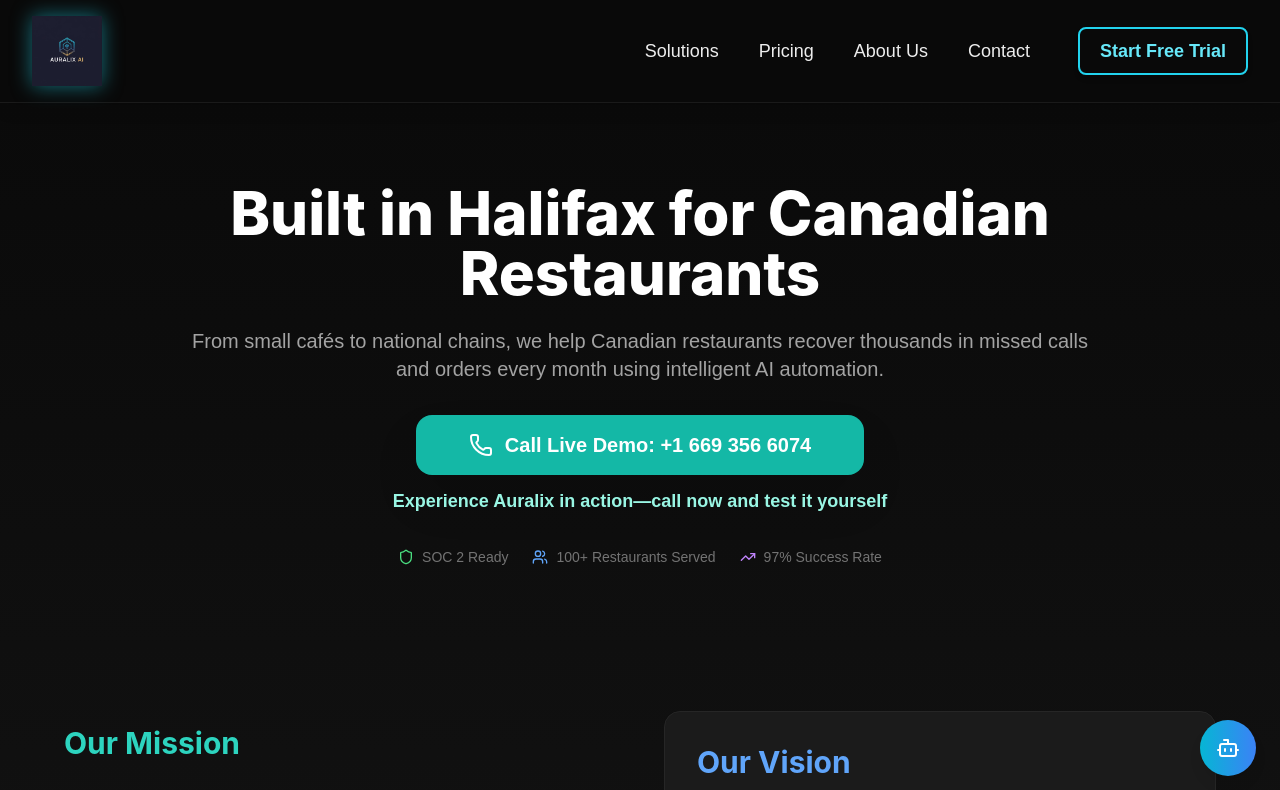
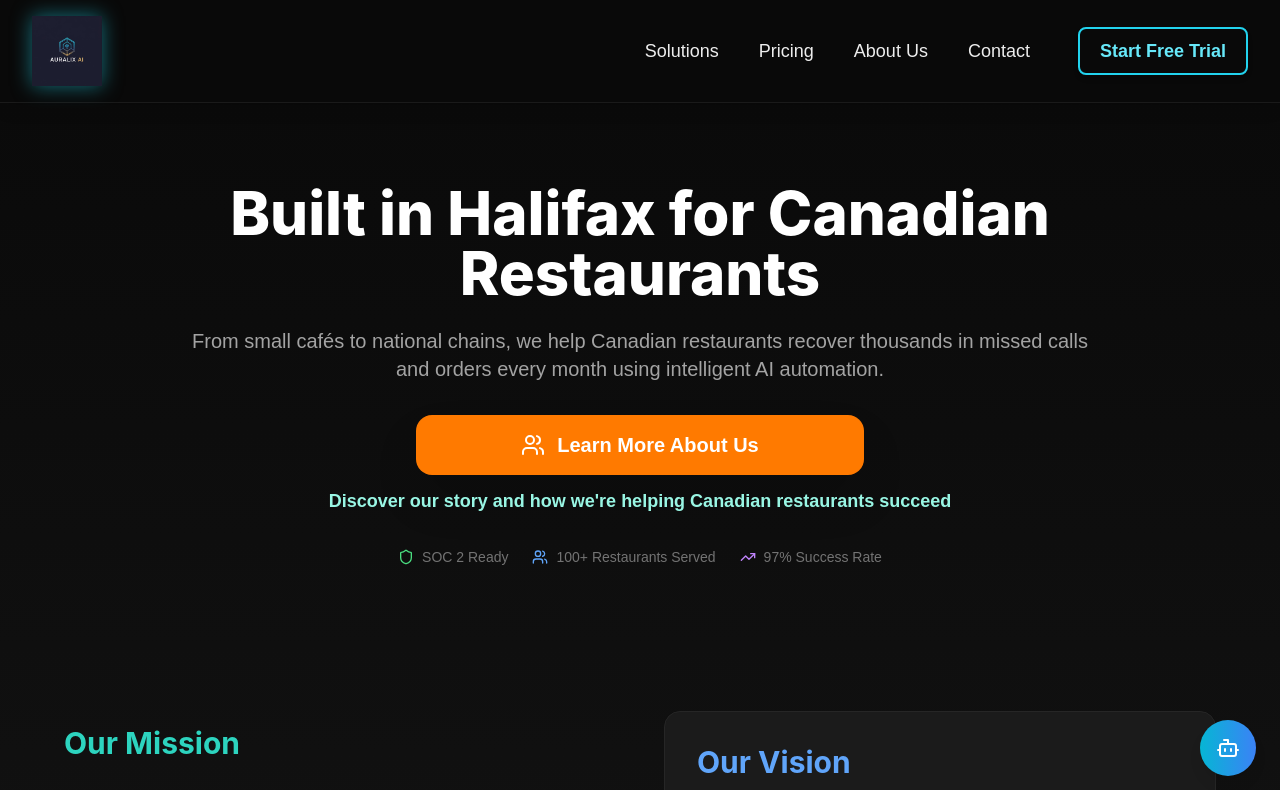
Before and after one commit to zamanmaruf/auralix-web, a Next.js app: page /about-us in a window 1280 px wide. Shown: the top 790 px of the page. Built offline with nearby package versions, Linux system fonts and the light colour scheme.

Commit message:
Optimize CTA strategy: Remove redundant demo buttons, add contextual CTAs, fix chatbot integration with OpenAI API

```diff
--- a/src/app/about-us/page.tsx
+++ b/src/app/about-us/page.tsx
@@ -51,7 +51,7 @@
             in missed calls and orders every month using intelligent AI automation.
           </motion.p>
 
-          {/* Live Demo Button */}
+          {/* Primary CTA */}
           <motion.div
             initial={{ opacity: 0, y: 20 }}
             animate={{ opacity: 1, y: 0 }}
@@ -59,14 +59,14 @@
             className="mb-8"
           >
             <a
-              href="tel:+16693566074"
-              className="bg-primary-500 hover:bg-primary-600 text-white px-8 py-4 rounded-2xl font-bold text-xl shadow-2xl hover:shadow-3xl transition-all duration-200 hover:scale-105 flex items-center justify-center gap-3 mx-auto max-w-md"
+              href="/contact"
+              className="bg-accent-orange hover:bg-accent-orange/90 text-white px-8 py-4 rounded-2xl font-bold text-xl shadow-2xl hover:shadow-3xl transition-all duration-200 hover:scale-105 flex items-center justify-center gap-3 mx-auto max-w-md"
             >
-              <Phone className="w-6 h-6" />
-              Call Live Demo: +1 669 356 6074
+              <Users className="w-6 h-6" />
+              Learn More About Us
             </a>
             <p className="text-primary-200 text-lg font-semibold mt-3">
-              Experience Auralix in action—call now and test it yourself
+              Discover our story and how we're helping Canadian restaurants succeed
             </p>
           </motion.div>
 
--- a/src/app/contact/page.tsx
+++ b/src/app/contact/page.tsx
@@ -28,7 +28,7 @@
             Auralix AI can transform your restaurant operations.
           </motion.p>
 
-          {/* Live Demo Button */}
+          {/* Primary CTA */}
           <motion.div
             initial={{ opacity: 0, y: 20 }}
             animate={{ opacity: 1, y: 0 }}
@@ -36,14 +36,14 @@
             className="mb-8"
           >
             <a
-              href="tel:+16693566074"
-              className="bg-primary-500 hover:bg-primary-600 text-white px-8 py-4 rounded-2xl font-bold text-xl shadow-2xl hover:shadow-3xl transition-all duration-200 hover:scale-105 flex items-center justify-center gap-3 mx-auto max-w-md"
+              href="#contact-form"
+              className="bg-accent-orange hover:bg-accent-orange/90 text-white px-8 py-4 rounded-2xl font-bold text-xl shadow-2xl hover:shadow-3xl transition-all duration-200 hover:scale-105 flex items-center justify-center gap-3 mx-auto max-w-md"
             >
-              <Phone className="w-6 h-6" />
-              Call Live Demo: +1 669 356 6074
+              <MessageSquare className="w-6 h-6" />
+              Get Started Today
             </a>
             <p className="text-primary-200 text-lg font-semibold mt-3">
-              Experience Auralix in action—call now and test it yourself
+              Fill out the form below and we'll contact you within 24 hours
             </p>
           </motion.div>
         </div>
--- a/src/app/one-pager/page.tsx
+++ b/src/app/one-pager/page.tsx
@@ -36,11 +36,11 @@
 
             <div className="mb-12">
               <a
-                href="tel:+16693566074"
+                href="tel:+14385333214"
                 className="bg-primary-500 text-white px-12 py-6 rounded-2xl font-bold text-2xl hover:bg-primary-600 transition-all duration-200 flex items-center justify-center gap-3 mx-auto max-w-md shadow-2xl hover:shadow-3xl transform hover:scale-105"
               >
                 <Phone className="w-8 h-8" />
-                Call Live Demo: +1 669 356 6074
+                Call Live Demo: +1 438 533 3214
               </a>
               <p className="text-lg text-primary-100 mt-4 max-w-2xl mx-auto">
                 Experience Auralix in action—call now and test it yourself
@@ -221,11 +221,11 @@
 
             <div className="mb-8">
               <a
-                href="tel:+16693566074"
+                href="tel:+14385333214"
                 className="bg-white text-primary-500 px-12 py-6 rounded-2xl font-bold text-2xl hover:bg-gray-100 transition-all duration-200 flex items-center justify-center gap-3 mx-auto max-w-md shadow-2xl hover:shadow-3xl transform hover:scale-105 mb-6"
               >
                 <Phone className="w-8 h-8" />
-                Call Live Demo: +1 669 356 6074
+                Call Live Demo: +1 438 533 3214
               </a>
               <p className="text-xl text-primary-100 mb-6 max-w-2xl mx-auto">
                 Experience Auralix in action—call now and test it yourself
--- a/src/app/pricing/page.tsx
+++ b/src/app/pricing/page.tsx
@@ -73,7 +73,7 @@
             Choose the plan that fits your restaurant size. Professional setup included with all plans.
           </motion.p>
 
-          {/* Live Demo Button */}
+          {/* Primary CTA */}
           <motion.div
             initial={{ opacity: 0, y: 20 }}
             animate={{ opacity: 1, y: 0 }}
@@ -81,14 +81,14 @@
             className="mb-8"
           >
             <a
-              href="tel:+16693566074"
-              className="bg-primary-500 hover:bg-primary-600 text-white px-8 py-4 rounded-2xl font-bold text-xl shadow-2xl hover:shadow-3xl transition-all duration-200 hover:scale-105 flex items-center justify-center gap-3 mx-auto max-w-md"
+              href="/contact"
+              className="bg-accent-orange hover:bg-accent-orange/90 text-white px-8 py-4 rounded-2xl font-bold text-xl shadow-2xl hover:shadow-3xl transition-all duration-200 hover:scale-105 flex items-center justify-center gap-3 mx-auto max-w-md"
             >
-              <Phone className="w-6 h-6" />
-              Call Live Demo: +1 669 356 6074
+              <DollarSign className="w-6 h-6" />
+              Choose Your Plan
             </a>
             <p className="text-primary-200 text-lg font-semibold mt-3">
-              Experience Auralix in action—call now and test it yourself
+              Select the perfect plan for your restaurant and get started today
             </p>
           </motion.div>
 
--- a/src/app/solutions/page.tsx
+++ b/src/app/solutions/page.tsx
@@ -147,7 +147,7 @@
             never miss another call, increase bookings by 40%, and reduce admin work by 60%.
           </motion.p>
 
-          {/* Live Demo Button */}
+          {/* Primary CTA */}
           <motion.div
             initial={{ opacity: 0, y: 20 }}
             animate={{ opacity: 1, y: 0 }}
@@ -155,14 +155,13 @@
             className="mb-8"
           >
             <a
-              href="tel:+16693566074"
-              className="bg-primary-500 hover:bg-primary-600 text-white px-8 py-4 rounded-2xl font-bold text-xl shadow-2xl hover:shadow-3xl transition-all duration-200 hover:scale-105 flex items-center justify-center gap-3 mx-auto max-w-md"
+              href="/contact"
+              className="bg-accent-orange hover:bg-accent-orange/90 text-white px-8 py-4 rounded-2xl font-bold text-xl shadow-2xl hover:shadow-3xl transition-all duration-200 hover:scale-105 flex items-center justify-center gap-3 mx-auto max-w-md"
             >
-              <Phone className="w-6 h-6" />
-              Call Live Demo: +1 669 356 6074
+              Explore Our Solutions
             </a>
             <p className="text-primary-200 text-lg font-semibold mt-3">
-              Experience Auralix in action—call now and test it yourself
+              Discover how our AI solutions can transform your restaurant
             </p>
           </motion.div>
 
--- a/src/components/DemoPlaceholder.tsx
+++ b/src/components/DemoPlaceholder.tsx
@@ -48,11 +48,11 @@
               <div className="bg-primary-50 border-2 border-primary-500 rounded-lg p-6 mb-6">
                 <div className="text-center">
                   <a
-                    href="tel:+16693566074"
+                    href="tel:+14385333214"
                     className="bg-primary-500 text-white px-8 py-4 rounded-xl font-bold text-xl hover:bg-primary-600 transition-all duration-200 flex items-center justify-center gap-3 mx-auto max-w-sm shadow-lg hover:shadow-xl transform hover:scale-105"
                   >
                     <Phone className="w-6 h-6" />
-                    Call Live Demo: +1 669 356 6074
+                    Call Live Demo: +1 438 533 3214
                   </a>
                   <p className="text-primary-800 font-semibold mt-3 mb-2">
                     Experience Auralix in action—call now and test it yourself
--- a/src/components/Hero.tsx
+++ b/src/components/Hero.tsx
@@ -70,30 +70,24 @@
         >
           {/* Live Demo Button - Most Prominent */}
           <a
-            href="tel:+16693566074"
+            href="tel:+14385333214"
             className="px-8 sm:px-12 py-5 bg-primary-500 hover:bg-primary-600 text-white font-bold rounded-2xl text-lg sm:text-xl shadow-2xl hover:shadow-3xl transition-all duration-200 text-center min-w-[300px] hover:scale-105 flex items-center justify-center gap-3"
           >
             <Phone className="w-6 h-6" />
-            Call Live Demo: +1 669 356 6074
+            Call Live Demo: +1 438 533 3214
           </a>
 
           <p className="text-primary-200 text-lg font-semibold">
             Experience Auralix in action—call now and test it yourself
           </p>
 
-          {/* Other CTAs */}
-          <div className="flex flex-col sm:flex-row gap-4 justify-center items-center">
+          {/* Primary CTA */}
+          <div className="flex justify-center">
             <a
               href={primaryCta.href}
-              className="px-6 sm:px-8 py-4 bg-accent-orange hover:bg-accent-orange/90 text-white font-bold rounded-full text-base sm:text-lg shadow-lg transition-all duration-200 text-center min-w-[200px] hover:scale-105"
+              className="px-8 sm:px-12 py-4 bg-accent-orange hover:bg-accent-orange/90 text-white font-bold rounded-full text-lg sm:text-xl shadow-lg transition-all duration-200 text-center min-w-[250px] hover:scale-105"
             >
               {primaryCta.text}
-            </a>
-            <a
-              href={secondaryCta.href}
-              className="px-6 sm:px-8 py-4 bg-transparent border-2 border-primary-400 hover:bg-primary-400 hover:text-black text-primary-300 font-bold rounded-full text-base sm:text-lg shadow-lg transition-all duration-200 text-center min-w-[200px]"
-            >
-              {secondaryCta.text}
             </a>
           </div>
         </motion.div>
--- a/src/components/PricingTable.tsx
+++ b/src/components/PricingTable.tsx
@@ -45,7 +45,7 @@
   return (
     <div className="w-full">
       {/* Pricing Cards */}
-      <div className="grid grid-cols-1 md:grid-cols-3 gap-6 mb-12">
+      <div className="grid grid-cols-1 md:grid-cols-2 gap-6 mb-12 max-w-4xl mx-auto">
         {plans.map((plan, index) => {
           const colors = colorClasses[plan.color];
           return (
```
